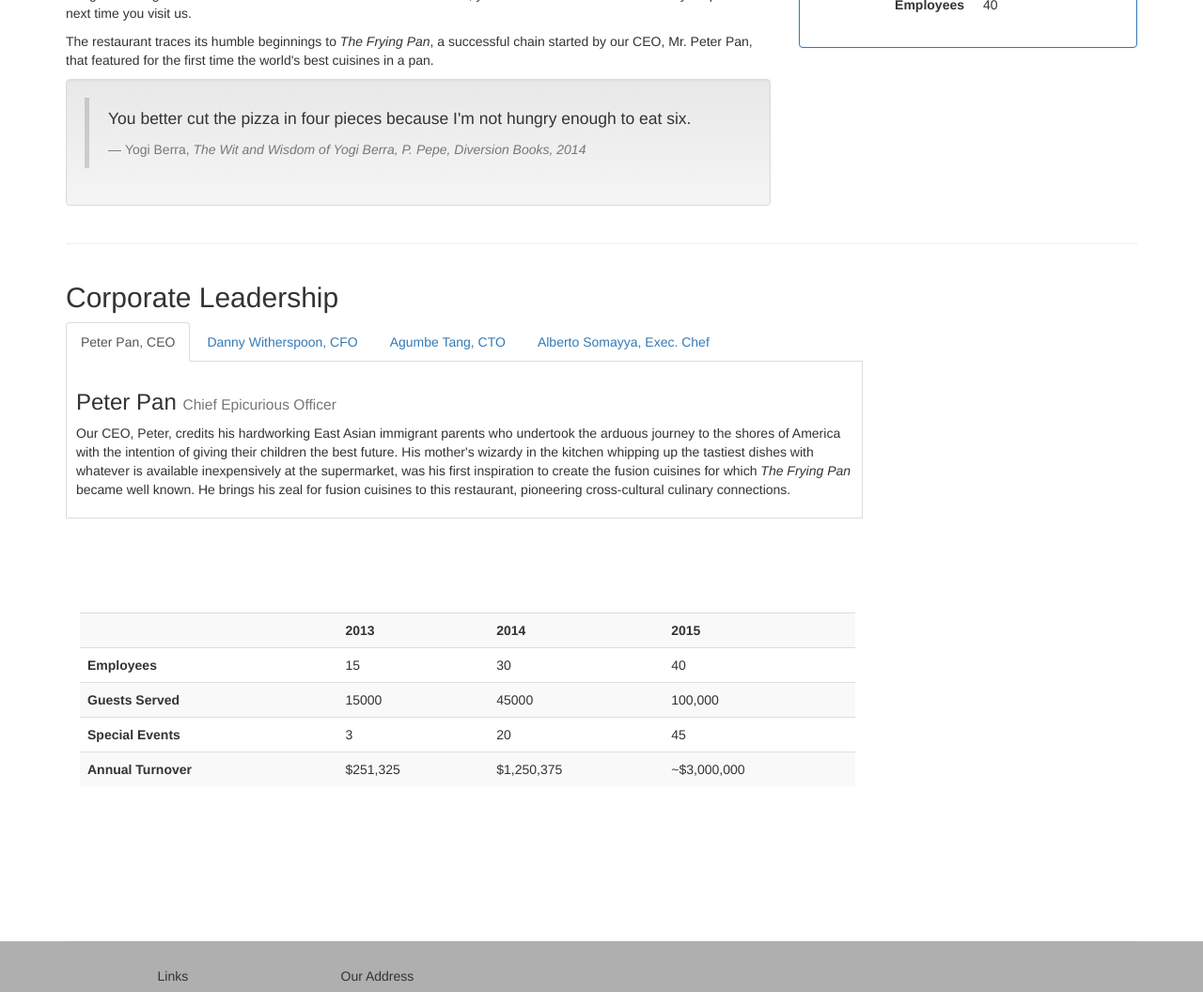
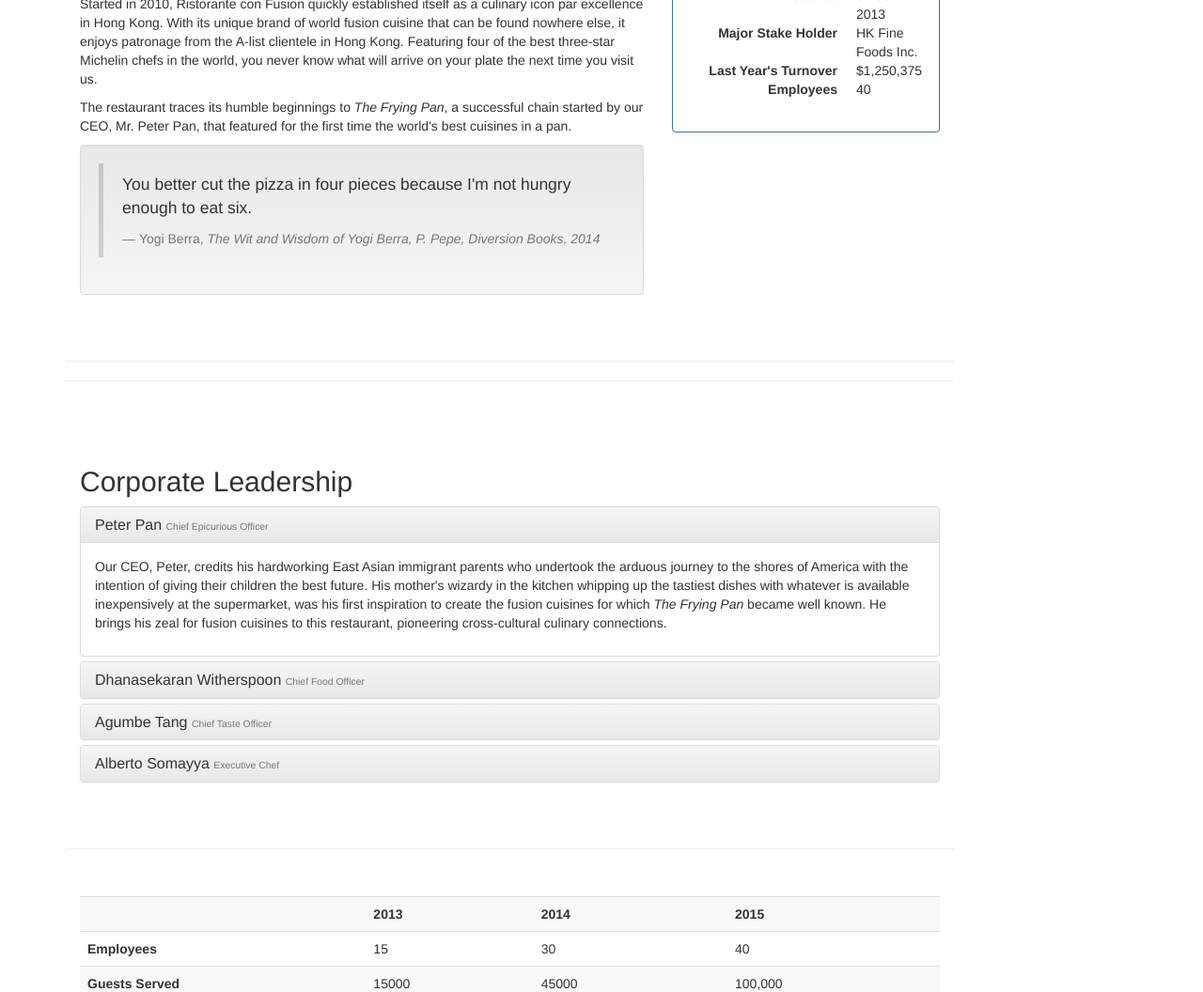
Before and after one commit to veerreddysathi/conFusion, a plain HTML site: page aboutus.html in a window 1280 px wide. Shown: the part 702-1758 px from the top of the page at 94% size. Drawn offline with nearby package versions, Linux system fonts and the light colour scheme.

Commit message:
accordion and scrollspy features

```diff
--- a/aboutus.html
+++ b/aboutus.html
@@ -22,8 +22,8 @@
       <script src="https://oss.maxcdn.com/respond/1.4.2/respond.min.js"></script>
     <![endif]-->
 </head>
-
-<body>
+<!-- To introduce the scrollspy, we first apply some data-* attributes to the body of the page -->
+<body data-spy="scroll" data-target="#myScrollspy" data-offset="200">
     <nav class="navbar navbar-inverse navbar-fixed-top" role="navigation">
         <div class="container">
             <div class="navbar-header">
@@ -81,7 +81,9 @@
 
     <div class="container">
 	<div class="row">
-            <div>
+	<div class="col-xs-12 col-sm-10">
+        <div class="row">
+            <div class="col-xs-12">
                 <ol class="breadcrumb">
 					<li><a href="index.html">Home</a></li>
 					<li class="active">About Us</li>
@@ -93,8 +95,8 @@
             </div>
         </div>
 
-        <div class="row">
-            <div class="col-xs-12 col-sm-8">
+        <div id="history" class="row row-content">
+            <div class="col-xs-12 col-sm-6 col-lg-8">
                 <h2>Our History</h2>
                 <p>Started in 2010, Ristorante con Fusion quickly established itself as a culinary icon par excellence in Hong Kong. With its unique brand of world fusion cuisine that can be found nowhere else, it enjoys patronage from the A-list clientele in Hong Kong.  Featuring four of the best three-star Michelin chefs in the world, you never know what will arrive on your plate the next time you visit us.</p>
                 <p>The restaurant traces its humble beginnings to <em>The Frying Pan</em>, a successful chain started by our CEO, Mr. Peter Pan, that featured for the first time the world's best cuisines in a pan.</p>
@@ -110,7 +112,7 @@
                     </blockquote>
                 </div>
             </div>
-            <div class="col-xs-12 col-sm-4">
+            <div class="col-xs-12 col-sm-6 col-lg-4">
                 <div class="panel panel-primary">
                     <div class="panel-heading">
                         <h3 class="panel-title">Facts At a Glance</h3>
@@ -132,49 +134,74 @@
         </div>
 <hr>
 
-        <div class="row">
-            <div class="col-xs-12 col-sm-9">
+        <div id="corporate" class="row row-content">
+            <div class="col-xs-12">
                 <h2>Corporate Leadership</h2>
-					<ul class="nav nav-tabs" role="tablist">
-						<li role="presentation" class="active">
-						<a href="#peter" aria-controls="peter"
-						role="tab" data-toggle="tab">Peter Pan, CEO</a></li>
-						<li role="presentation"><a href="#danny"
-						aria-controls="danny" role="tab"
-						data-toggle="tab">Danny Witherspoon, CFO</a></li>
-						<li role="presentation"><a href="#agumbe"
-						aria-controls="agumbe" role="tab"
-						data-toggle="tab">Agumbe Tang, CTO</a></li>
-						<li role="presentation"><a href="#alberto"
-						aria-controls="alberto" role="tab"
-						data-toggle="tab">Alberto Somayya, Exec. Chef</a></li>
-					</ul>
-				<div class="tab-content">
-					<div role="tabpanel" class="tab-pane fade in active" id="peter">
-						<h3>Peter Pan <small>Chief Epicurious Officer</small></h3>
+
+				<div class="panel-group" id="accordion" role="tablist" aria-multiselectable="true">
+					<div class="panel panel-default">
+                        <div class="panel-heading" role="tab" id="headingPeter">
+                            <h3 class="panel-title">
+                                <a role="button" data-toggle="collapse"
+                                     data-parent="#accordion" href="#peter"
+                                     aria-expanded="true" aria-controls="peter">
+                                    Peter Pan <small>Chief Epicurious Officer</small></a>
+                            </h3>
+                        </div>
+						<div role="tabpanel" class="panel-collapse collapse in" id="peter"    aria-labelledby="headingPeter">
+                            <div class="panel-body">
 							<p>Our CEO, Peter, credits his hardworking East Asian immigrant parents who undertook the arduous journey to the shores of America with the intention of giving their children the best future. His mother's wizardy in the kitchen whipping up the tastiest dishes with whatever is available inexpensively at the supermarket, was his first inspiration to create the fusion cuisines for which <em>The Frying Pan</em> became well known. He brings his zeal for fusion cuisines to this restaurant, pioneering cross-cultural culinary connections.</p>
 							</div>
-					<div role="tabpanel" class="tab-pane fade" id="danny">
-						<h3>Dhanasekaran Witherspoon <small>Chief Food Officer</small></h3>
+						</div>
+					</div>
+					<div class="panel panel-default">
+                        <div class="panel-heading" role="tab" id="headingPeter">
+                            <h3 class="panel-title"><a role="button" data-toggle="collapse" data-parent="#accordion" href="#danny"
+                                aria-expanded="false" aria-controls="danny">Dhanasekaran Witherspoon <small>Chief Food Officer</small></a>
+							</h3>
+						</div>
+						<div role="tabpanel" class="panel-collapse collapse" id="danny"    aria-labelledby="headingDanny">
+                            <div class="panel-body">
 							<p>Our CFO, Danny, as he is affectionately referred to by his colleagues, comes from a long established family tradition in farming and produce. His experiences growing up on a farm in the Australian outback gave him great appreciation for varieties of food sources. As he puts it in his own words, <em>Everything that runs, wins, and everything that stays, pays!</em></p>
 							</div>
-					<div role="tabpanel" class="tab-pane fade" id="agumbe">
-						<h3>Agumbe Tang <small>Chief Taste Officer</small></h3>
+						</div>
+					</div>
+					<div class="panel panel-default">
+                        <div class="panel-heading" role="tab" id="headingAgumbe">
+                            <h3 class="panel-title">
+                                <a class="collapsed" role="button" data-toggle="collapse"
+                                     data-parent="#accordion" href="#agumbe"
+                                     aria-expanded="false" aria-controls="agumbe">
+                                    Agumbe Tang <small>Chief Taste Officer</small></a>
+                            </h3>
+                        </div>
+                        <div role="tabpanel" class="panel-collapse collapse" id="agumbe"    aria-labelledby="headingAgumbe">
+                            <div class="panel-body">
 							<p>Blessed with the most discerning gustatory sense, Agumbe, our CFO, personally ensures that every dish that we serve meets his exacting tastes. Our chefs dread the tongue lashing that ensues if their dish does not meet his exacting standards. He lives by his motto, <em>You click only if you survive my lick.</em></p>
 							</div>
-					<div role="tabpanel" class="tab-pane fade" id="alberto">
-						<h3>Alberto Somayya <small>Executive Chef</small></h3>
+						</div>
+					</div>
+					<div class="panel panel-default">
+                        <div class="panel-heading" role="tab" id="headingAlberto">
+                            <h3 class="panel-title">
+                                <a class="collapsed" role="button" data-toggle="collapse"
+                                     data-parent="#accordion" href="#alberto"
+                                     aria-expanded="false" aria-controls="alberto">
+                                    Alberto Somayya <small>Executive Chef</small></a>
+                            </h3>
+                        </div>
+                        <div role="tabpanel" class="panel-collapse collapse" id="alberto"    aria-labelledby="headingAlberto">
+                            <div class="panel-body">
 							<p>Award winning three-star Michelin chef with wide International experience having worked closely with whos-who in the culinary world, he specializes in creating mouthwatering Indo-Italian fusion experiences. He says, <em>Put together the cuisines from the two craziest cultures, and you get a winning hit! Amma Mia!</em></p>
 							</div>
 						</div>
-             <div class="col-xs-12 col-sm-3">
-                <p style="padding:20px;"></p>
+					</div>
             </div>
        </div>
 	   </div>
 
-	   <div class="row row-content">
-            <div class="col-xs-12 col-sm-9">
+	   <div id="facts" class="row row-content">
+            <div class="col-xs-12">
                 <div class="table-responsive">
                 <table class="table table-striped">
                     <tr>
@@ -210,11 +237,17 @@
                 </table>
                 </div>
             </div>
-             <div class="col-xs-12 col-sm-3">
-                <p style="padding:20px;"></p>
        </div>
 	</div>
-
+	<!-- introducing the scrollspy with the affix plugin-->
+	<nav class="hidden-xs col-sm-2" id="myScrollspy">
+            <ul class="nav nav-pills nav-stacked" data-spy="affix" data-offset-top="400">
+                <li><a href="#history">Our History</a></li>
+                <li><a href="#corporate">Corporate</a></li>
+                <li><a href="#facts">Facts</a></li>
+            </ul>
+    </nav>
+	</div>
     </div>
 
     <footer class="row-footer">
--- a/css/mystyles.css
+++ b/css/mystyles.css
@@ -68,3 +68,7 @@ body{
     border-bottom: 1px solid #ddd;
     padding: 10px;
 }
+
+.affix {
+    top:100px;
+}
```
Lines whose indentation alone changed are shown as unchanged.
